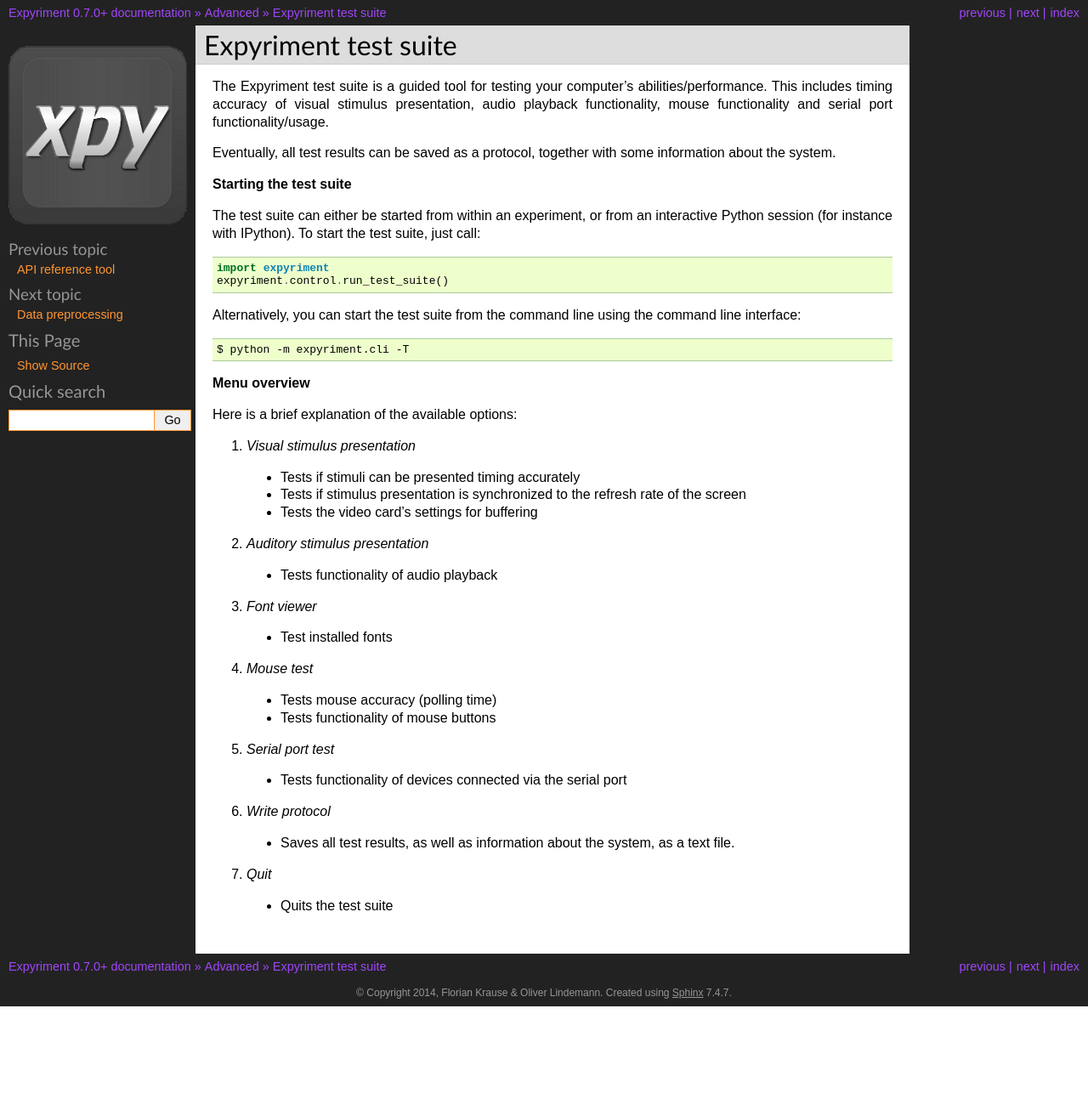
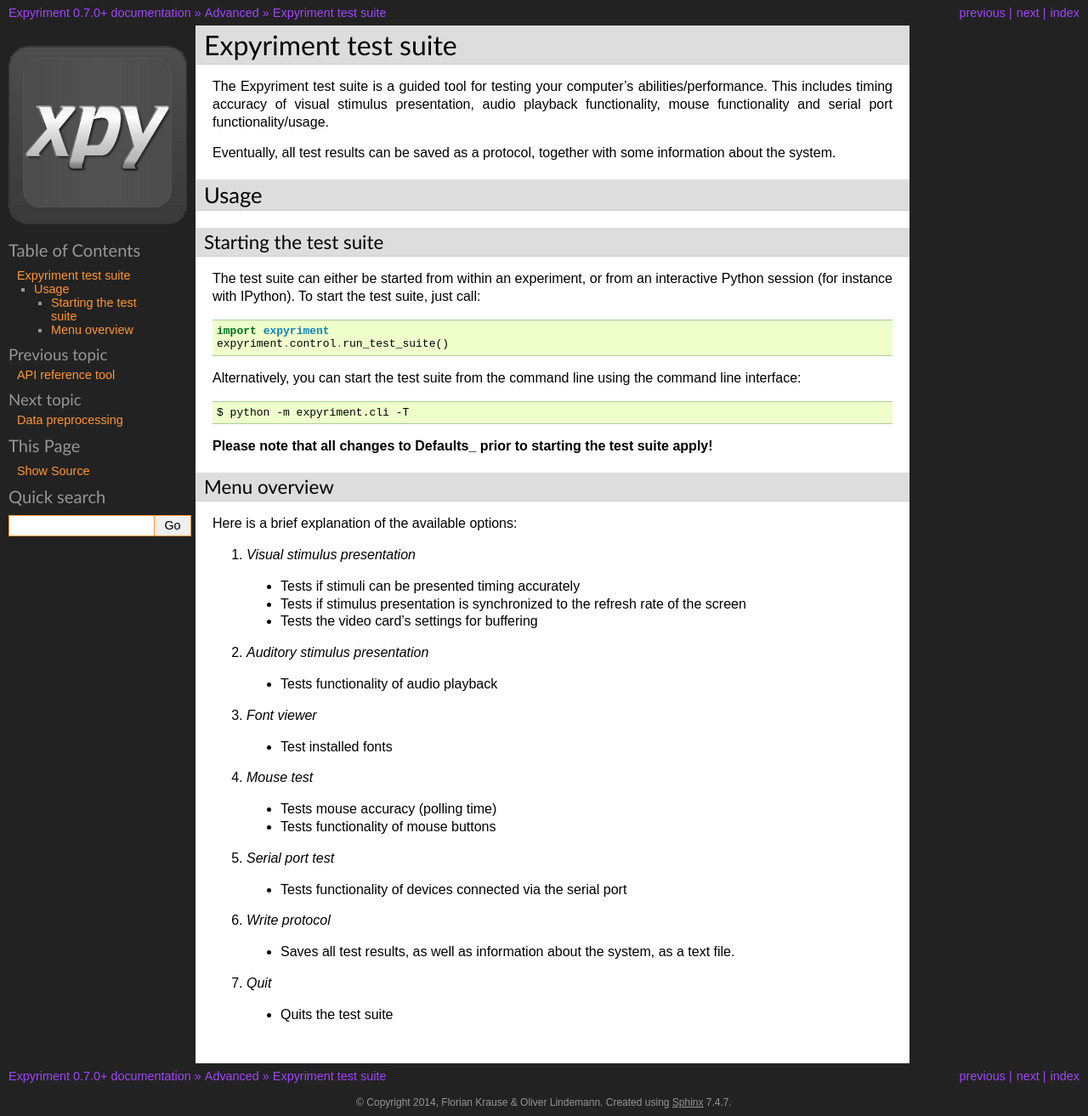
Before and after one commit to expyriment/expyriment, a Sphinx documentation site: the page built from documentation/sphinx/Testsuite.rst, in a window 1280 px wide. Shown: the whole page at 85% size. Built offline with Sphinx 7.4.7, drawn with Linux system fonts in a browser that asks for light colours; pages that are not in the unit, such as notebooks, are missing from menus; before the commit the page ends 1184 px from its top, so only the background shows below that.

Commit message:
Update Testsuite.rst

```diff
--- a/documentation/sphinx/Testsuite.rst
+++ b/documentation/sphinx/Testsuite.rst
@@ -9,8 +9,10 @@
 Eventually, all test results can be saved as a protocol, together with some
 information about the system.
 
-**Starting the test suite**
-
+Usage
+------
+Starting the test suite
+~~~~~~~~~~~~~~~~~~~~~~~
 The test suite can either be started from within an experiment, or from an
 interactive Python session (for instance with IPython). To start the test
 suite, just call::
@@ -23,8 +25,10 @@
 
    $ python -m expyriment.cli -T
 
-**Menu overview**
+**Please note that all changes to Defaults_ prior to starting the test suite apply!**
 
+Menu overview
+~~~~~~~~~~~~~
 Here is a brief explanation of the available options:
 
 1. *Visual stimulus presentation*
```
